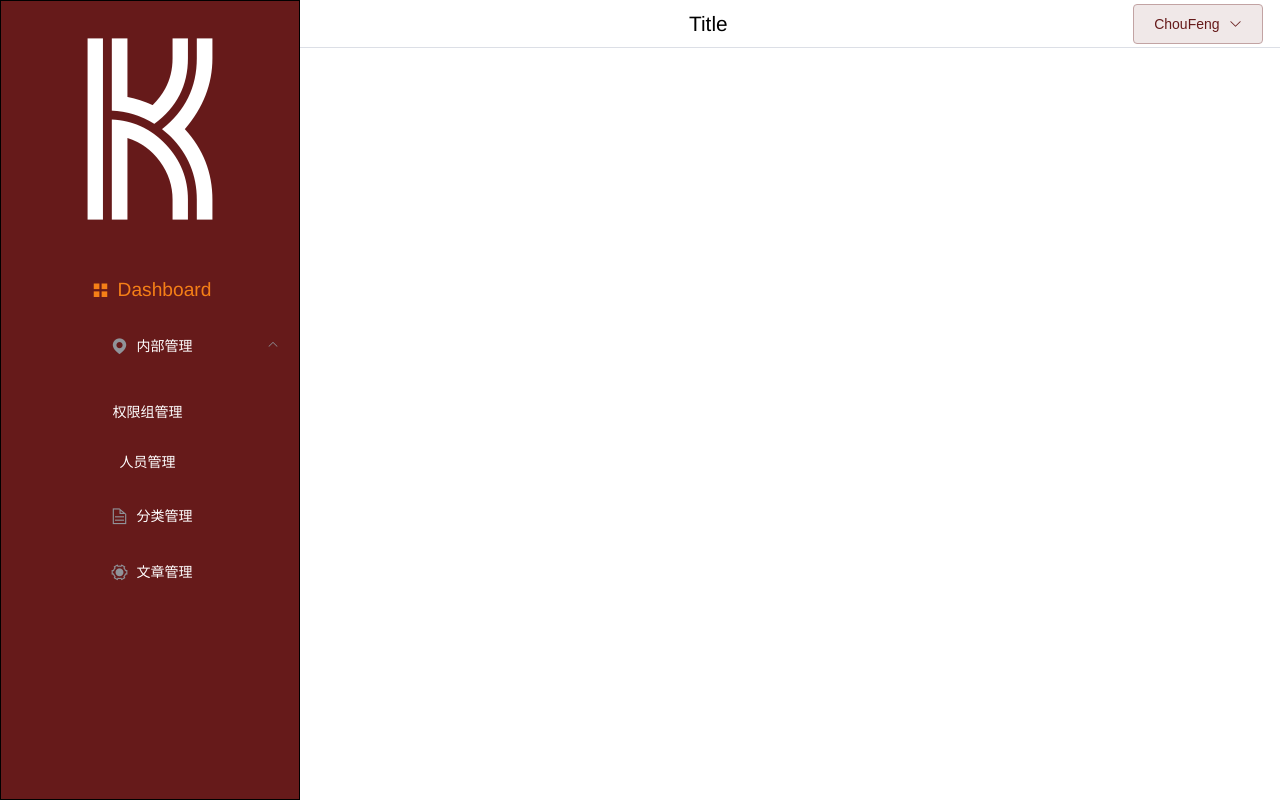
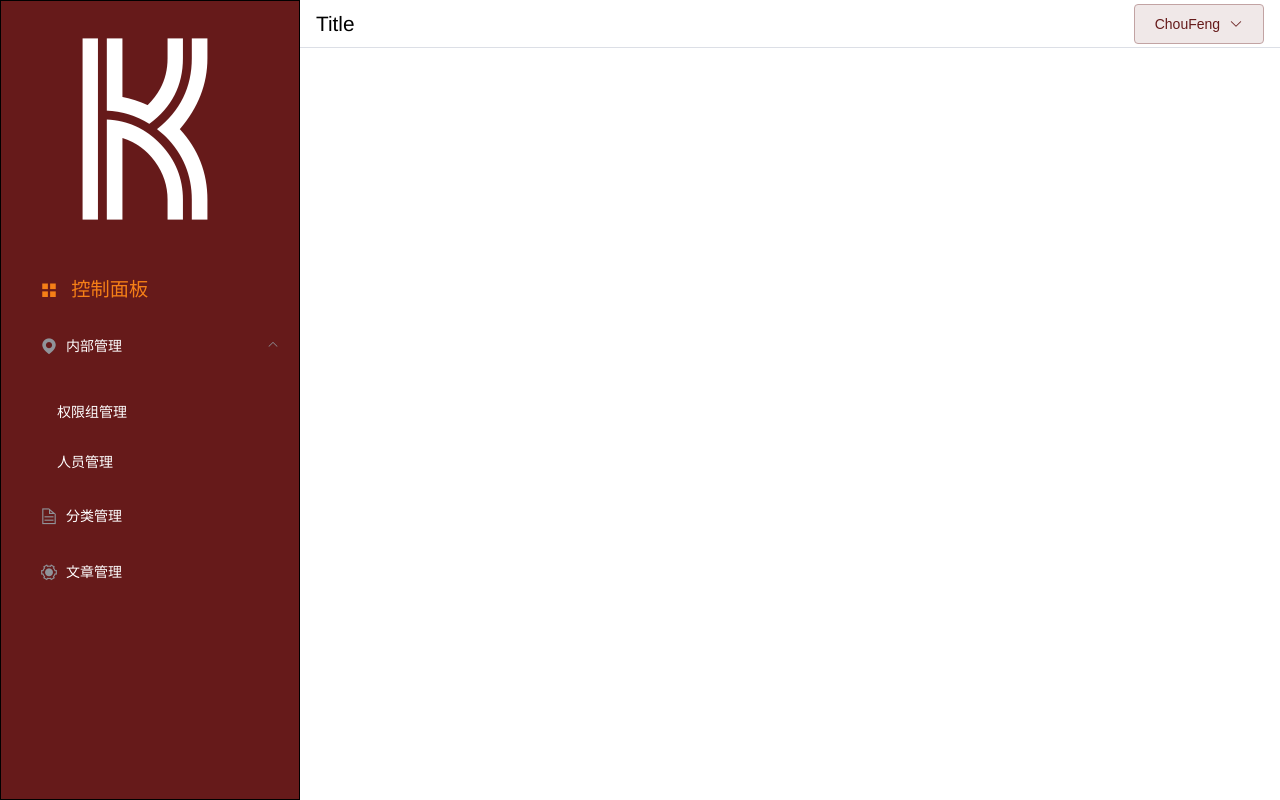
Before and after one commit to choufeng/koala.system, a Vue app: page /admin in a window 1280 px wide. Both pictures are taken after a click on the element "内部管理". Built offline with nearby package versions, Linux system fonts and the light colour scheme.

Commit message:
规范config，设计AdminMenu resolve #10

```diff
--- a/src/App.vue
+++ b/src/App.vue
@@ -5,6 +5,7 @@
 </template>
 
 <style lang="less">
+  @import './global.less';
   body {
     padding: 0;
     margin: 0;
--- a/src/api.js
+++ b/src/api.js
@@ -1,5 +1,5 @@
 import axios from 'axios'
-import config from './config'
+import config from './config/config'
 import qs from 'qs'
 import { lt, indexOf, not, isNil } from 'ramda'
 import localforage from 'localforage'
--- a/src/config.js
+++ /dev/null
@@ -1,4 +0,0 @@
-const config = {
-  baseURL: 'http://localhost:3000/'
-}
-export default config
--- /dev/null
+++ b/src/config/config.js
@@ -0,0 +1,17 @@
+/**
+ *
+ * 配置项说明
+ * baseURL: 配置api的地址
+ * permission: //这里配置的是该项目可使用的菜单项, 内容对应nodes中的项目
+**/
+const config = {
+  baseURL: 'http://localhost:3000/',
+  permission: [
+    'insider',
+    'insider.group',
+    'insider.manager',
+    'article',
+    'category'
+  ]
+}
+export default config
--- /dev/null
+++ b/src/config/index.js
@@ -0,0 +1,2 @@
+export { default as config } from './config'
+export { default as nodes } from './nodes'
--- /dev/null
+++ b/src/config/nodes.js
@@ -0,0 +1,9 @@
+const nodes = new Map([
+  ['insider', '内部管理'],
+  ['insider.group', '权限组管理'],
+  ['insider.manager', '人员管理'],
+  ['category', '分类管理'],
+  ['article', '文章管理']
+])
+
+export default nodes
--- /dev/null
+++ b/src/global.less
@@ -0,0 +1,57 @@
+.text-left {
+  text-align: left;
+}
+.text-center {
+  text-align: center;
+}
+.text-right {
+  text-align: right;
+}
+.pl1 {
+  padding-left: 1rem;
+}
+.pl05 {
+  padding-left: 0.5rem;
+}
+.pr1 {
+  padding-right: 1rem;
+}
+.pr05 {
+  padding-right: 0.5rem;
+}
+.pt1 {
+  padding-top: 1rem;
+}
+.pt05 {
+  padding-top: 0.5rem
+}
+.pb1 {
+  padding-bottom: 1rem;
+}
+.pb05 {
+  padding-bottom: 0.5rem
+}
+.ml1 {
+  margin-left: 1rem;
+}
+.ml05 {
+  margin-left: 0.5rem;
+}
+.mr1 {
+  margin-right: 1rem;
+}
+.mr05 {
+  margin-right: 0.5rem;
+}
+.mt1 {
+  margin-top: 1rem;
+}
+.mt05 {
+  margin-top: 0.5rem
+}
+.mb1 {
+  margin-bottom: 1rem;
+}
+.mb05 {
+  margin-bottom: 0.5rem
+}
--- a/src/layouts/components/AdminMenu.vue
+++ b/src/layouts/components/AdminMenu.vue
@@ -6,34 +6,33 @@
       </el-col>
       <el-col :span="24">
         <el-menu
+          :router="true"
           default-active="1"
-          class="el-menu-vertical-demo"
-          @open="handleOpen"
-          @close="handleClose"
+          class="el-menu"
           background-color="#661a1a"
           text-color="#fff"
           active-text-color="#f57f17">
-          <el-menu-item index="1">
+          <el-menu-item index="1" route="/admin/dashboard">
             <i class="el-icon-menu"></i>
-            <span slot="title">Dashboard</span>
+            <span slot="title"> 控制面板</span>
           </el-menu-item>
-          <el-submenu index="2">
+          <el-submenu index="2" v-if="isShow('insider')">
             <template slot="title">
               <i class="el-icon-location"></i>
-              <span>内部管理</span>
+              <span>{{nodes.get('insider')}}</span>
             </template>
             <el-menu-item-group>
-              <el-menu-item index="2-1">权限组管理</el-menu-item>
-              <el-menu-item index="2-2">人员管理</el-menu-item>
+              <el-menu-item index="2-1" route="/admin/group" v-if="isShow('insider.group')">{{nodes.get('insider.group')}}</el-menu-item>
+              <el-menu-item index="2-2" route="/admin/manager" v-if="isShow('insider.manager')">{{nodes.get('insider.manager')}}</el-menu-item>
             </el-menu-item-group>
           </el-submenu>
-          <el-menu-item index="3">
+          <el-menu-item index="3" v-if="isShow('category')" route="/admin/category">
             <i class="el-icon-document"></i>
-            <span slot="title">分类管理</span>
+            <span slot="title">{{nodes.get('category')}}</span>
           </el-menu-item>
-          <el-menu-item index="4">
+          <el-menu-item index="4" v-if="isShow('article')" route="/admin/article">
             <i class="el-icon-setting"></i>
-            <span slot="title">文章管理</span>
+            <span slot="title">{{nodes.get('article')}}</span>
           </el-menu-item>
         </el-menu>
       </el-col>
@@ -42,10 +41,23 @@
 </template>
 <script>
 import Logo from '@/assets/img/logo-3.png'
+import config from '@/config/config'
+import nodes from '@/config/nodes'
+import { indexOf, gte, intersection } from 'ramda'
 export default {
   data () {
     return {
-      logo: Logo
+      logo: Logo,
+      menu: config.permission,
+      nodes: nodes
+    }
+  },
+  mounted () {
+  },
+  methods: {
+    isShow (item) {
+      const nodes = ['insider', 'insider.group', 'category', 'article', 'insider.manager'] // 这里模拟的是改用户所具有的权限集，登录时获取
+      return gte(indexOf(item, intersection(nodes, this.menu)), 0)
     }
   }
 }
--- a/src/pages/Home.vue
+++ b/src/pages/Home.vue
@@ -25,6 +25,6 @@
   height: 100vh;
   line-height: 100vh;
   text-align: center;
-  background: #950313;
+  background: #661a1a;
 }
 </style>
--- a/src/router.js
+++ b/src/router.js
@@ -36,6 +36,26 @@
           path: 'dashboard',
           name: 'dashboard',
           component: () => import('./pages/Dashboard')
+        },
+        {
+          path: 'group',
+          name: 'group',
+          component: () => import('./pages/Dashboard')
+        },
+        {
+          path: 'manager',
+          name: 'manager',
+          component: () => import('./pages/Dashboard')
+        },
+        {
+          path: 'category',
+          name: 'category',
+          component: () => import('./pages/Dashboard')
+        },
+        {
+          path: 'article',
+          name: 'article',
+          component: () => import('./pages/Dashboard')
         }
       ]
     }
```
Also changed, not shown: src/layouts/GlobalHeader.vue (deleted), 1 other file (tests, documents, lock files or other folders). Lines whose indentation alone changed are shown as unchanged.
